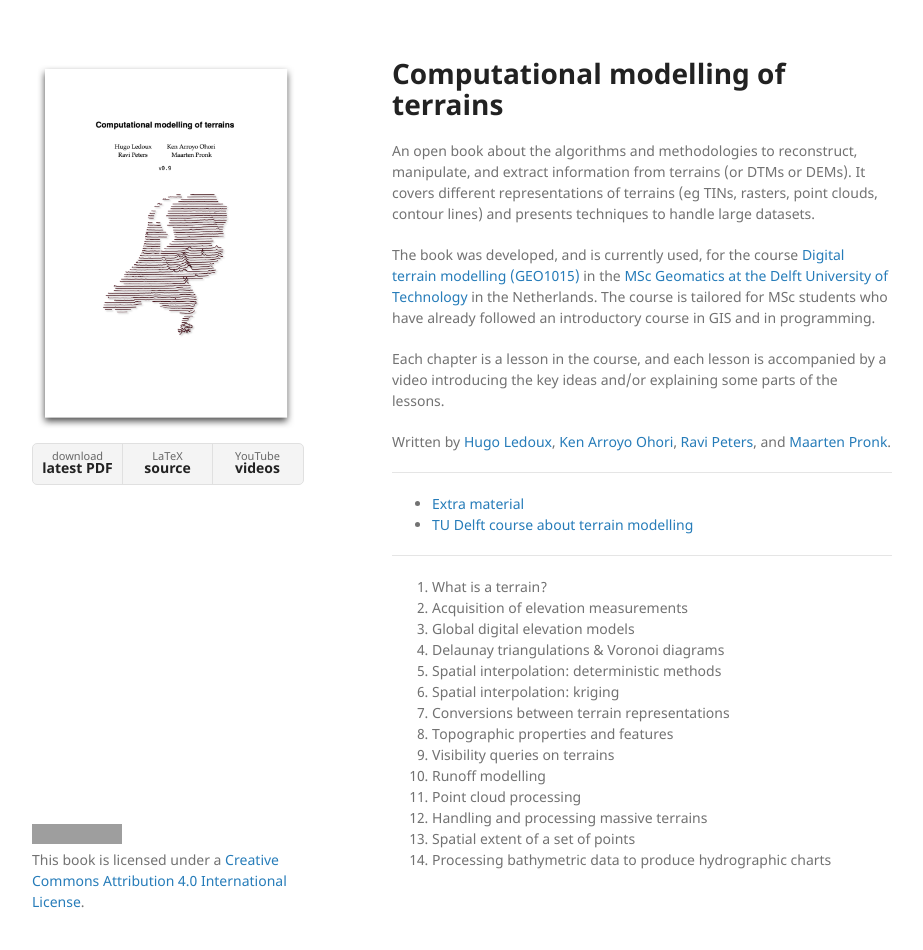
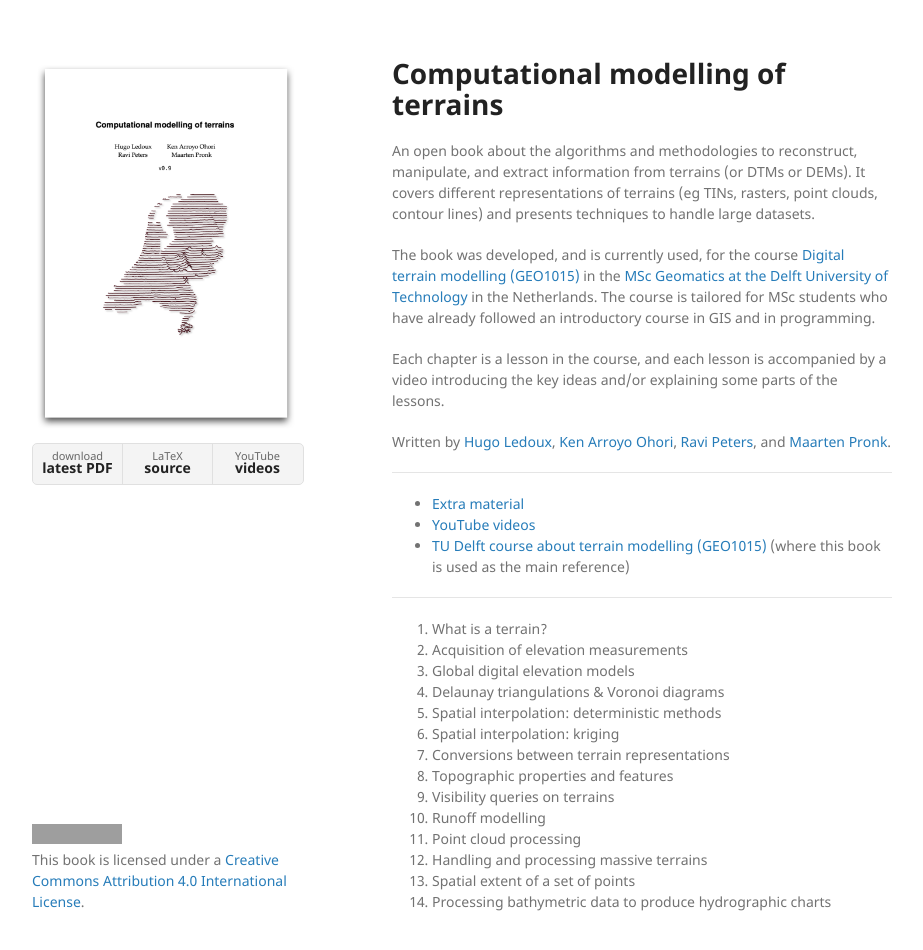
Before and after one commit to tudelft3d/terrainbook, a Jekyll site: the page built from docs/index.md, in a window 1280 px wide and 982 px high. Shown: the top 950 px of the window, without its empty margins (178-1101 px from the left). Built offline with Jekyll 4.4.1, drawn with Linux system fonts in a browser that asks for light colours; grey boxes are pictures that could not be loaded.

```diff
--- a/docs/index.md
+++ b/docs/index.md
@@ -19,7 +19,8 @@
 - - -
 
 - [Extra material]({{ site.baseurl }}/extra)
-- [TU Delft course about terrain modelling](https://3d.bk.tudelft.nl/courses/geo1015/)
+- [YouTube videos]({{ site.baseurl }}/videos)
+- [TU Delft course about terrain modelling (GEO1015)](https://3d.bk.tudelft.nl/courses/geo1015/) (where this book is used as the main reference)
 
 - - -
 
```
Also changed, not shown: docs/_data/chapters.yml (+25 -21 lines).
